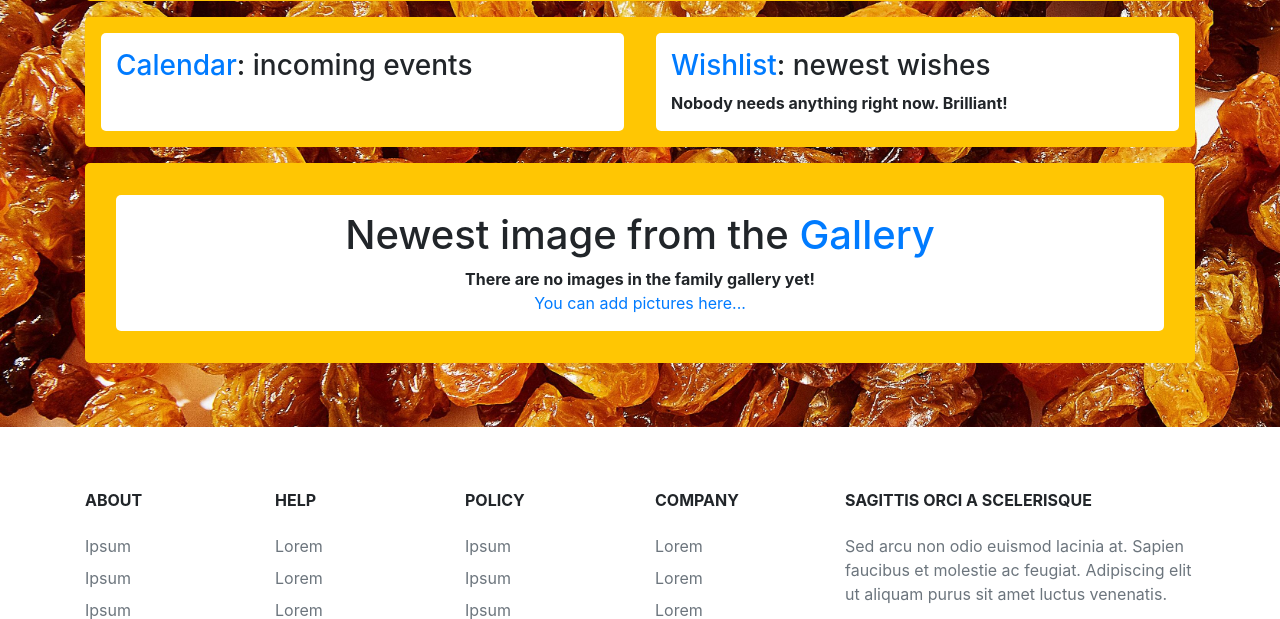
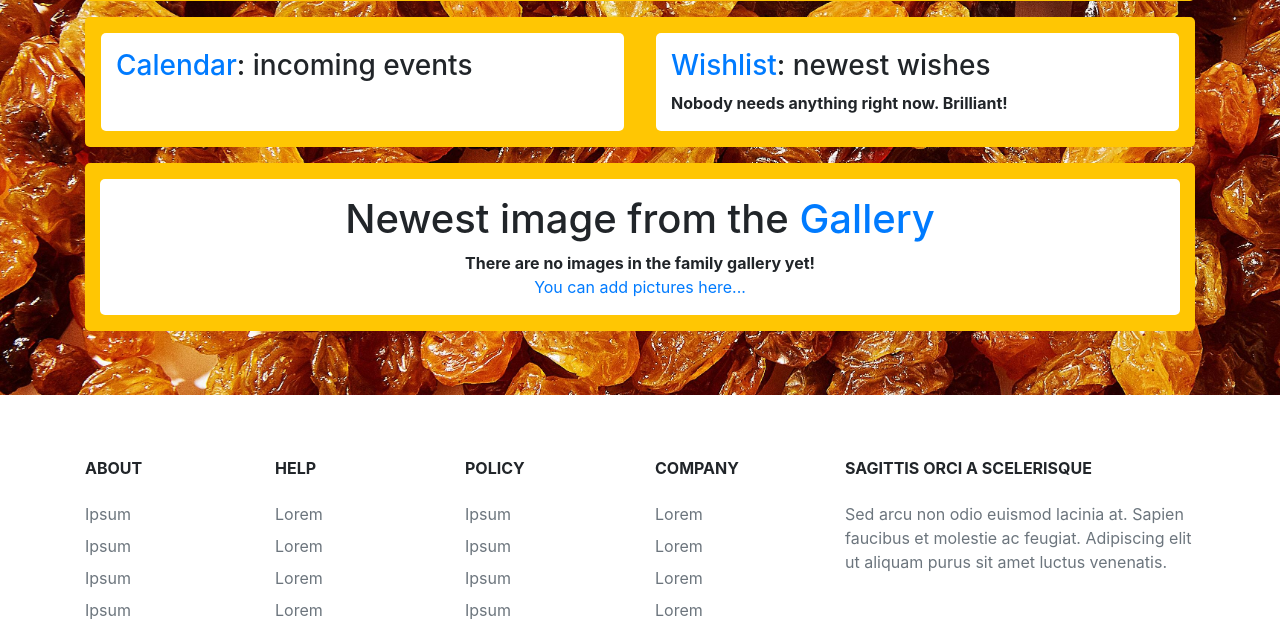
Before and after one commit to PopeFrancisI/rodzynka, a Django app: template templates/family_main.html in a window 1280 px wide. Shown: the part 314-933 px from the top of the page. Run offline with Django 3.2, Linux system fonts and the light colour scheme; the template is opened without the code that fills it, so the values that code supplies are empty; some libraries are stand-ins or nearby versions.

Commit message:
margin fix at newest image

```diff
--- a/templates/family_main.html
+++ b/templates/family_main.html
@@ -55,7 +55,7 @@
         </div>
 
         <div class="container bg-yellow py-3 my-3">
-            <div class="bg-white p-3 m-3 vertical-center">
+            <div class="bg-white py-3 vertical-center">
                 <h1>Newest image from the <a href="{% url 'gallery_pick' family_slug=current_family.slug %}">Gallery</a></h1>
 
                 {% if newest_media %}
```
